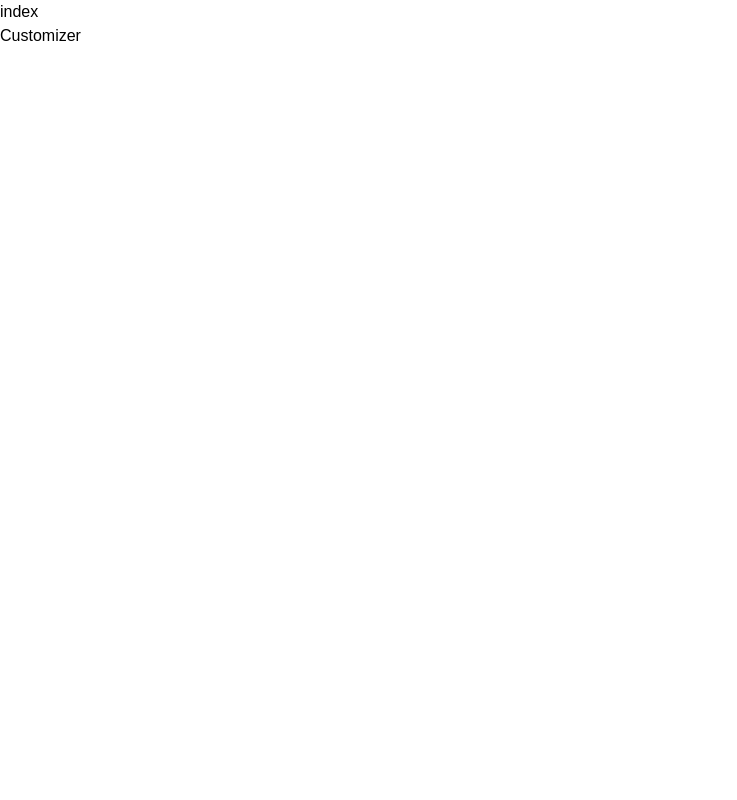
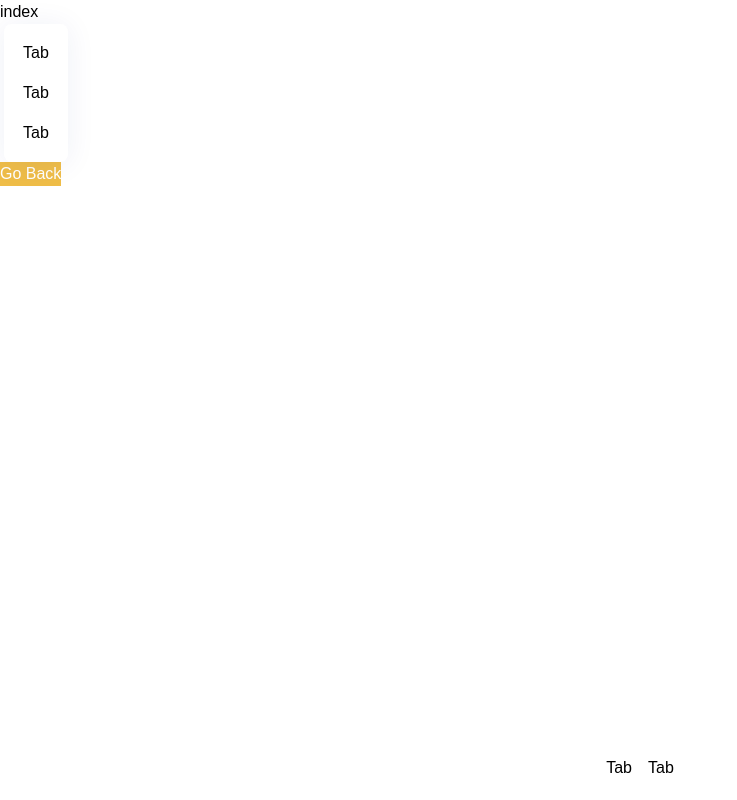
Before and after one commit to Hussain-7/r3f-3d-product-showcase, a React (Vite) app: page / in a window 1280 px wide. Both pictures are taken after a click on the button "Customize It". Shown: the whole page, without its empty margins (0-737 px from the left). Built offline with nearby package versions, Linux system fonts and the light colour scheme; a web font is replaced by a local one.

Commit message:
customizer page basic layout and components added

```diff
--- /dev/null
+++ b/src/components/AIPicker.jsx
@@ -0,0 +1,7 @@
+import React from "react";
+
+const AIPicker = () => {
+  return <div>AIPicker</div>;
+};
+
+export default AIPicker;
--- /dev/null
+++ b/src/components/ColorPicker.jsx
@@ -0,0 +1,7 @@
+import React from "react";
+
+const ColorPicker = () => {
+  return <div>ColorPicker</div>;
+};
+
+export default ColorPicker;
--- /dev/null
+++ b/src/components/FilePicker.jsx
@@ -0,0 +1,7 @@
+import React from "react";
+
+const FilePicker = () => {
+  return <div>FilePicker</div>;
+};
+
+export default FilePicker;
--- /dev/null
+++ b/src/components/Tab.jsx
@@ -0,0 +1,7 @@
+import React from "react";
+
+const Tab = () => {
+  return <div>Tab</div>;
+};
+
+export default Tab;
--- a/src/components/index.js
+++ b/src/components/index.js
@@ -1,3 +1,7 @@
 import CustomButton from "./CustomButton";
+import AIPicker from "./AIPicker";
+import FilePicker from "./FilePicker";
+import ColorPicker from "./ColorPicker";
+import Tab from "./Tab";
 
-export { CustomButton };
+export { CustomButton, AIPicker, FilePicker, ColorPicker, Tab };
--- a/src/pages/Customizer.jsx
+++ b/src/pages/Customizer.jsx
@@ -1,7 +1,68 @@
 import React from "react";
+import { AnimatePresence, motion } from "framer-motion";
+import { useSnapshot } from "valtio";
 
+import config from "../config/config";
+import state from "../store";
+import { download } from "../assets";
+import { downloadCanvasToImage, reader } from "../config/helpers";
+import { EditorTabs, FilterTabs, DecalTypes } from "../config/constants";
+import { fadeAnimation, slideAnimation } from "../config/motion";
+import {
+  ColorPicker,
+  AIPicker,
+  Tab,
+  CustomButton,
+  FilePicker,
+} from "../components";
 const Customizer = () => {
-  return <div>Customizer</div>;
+  const snap = useSnapshot(state);
+  return (
+    <AnimatePresence>
+      {!snap.intro && (
+        <>
+          <motion.div
+            key="custom"
+            className="absolute top-0 left-0 z-10"
+            {...slideAnimation("left")}
+          >
+            <div className="flex items-center min-h-screen">
+              <div className="editortabs-container tabs">
+                {EditorTabs.map((tab) => (
+                  <Tab key={tab.name} tab={tab} handleClick={() => {}} />
+                ))}
+              </div>
+            </div>
+          </motion.div>
+          <motion.div
+            className="absolute z-10 top-5 right-5"
+            {...fadeAnimation}
+          >
+            <CustomButton
+              type="filled"
+              title="Go Back"
+              handleClick={() => (state.intro = true)}
+              customStyles="w-fit px-4 py-2.5 font-bold text-sm"
+            ></CustomButton>
+          </motion.div>
+          <motion.div
+            className="filtertabs-container"
+            {...slideAnimation("up")}
+          >
+            {FilterTabs.map((tab) => (
+              <Tab
+                key={tab.name}
+                tab={tab}
+                isFilterTab
+                isActiveTab=""
+                handleClick={() => {}}
+              />
+            ))}
+          </motion.div>
+        </>
+      )}
+    </AnimatePresence>
+  );
 };
 
 export default Customizer;
```
